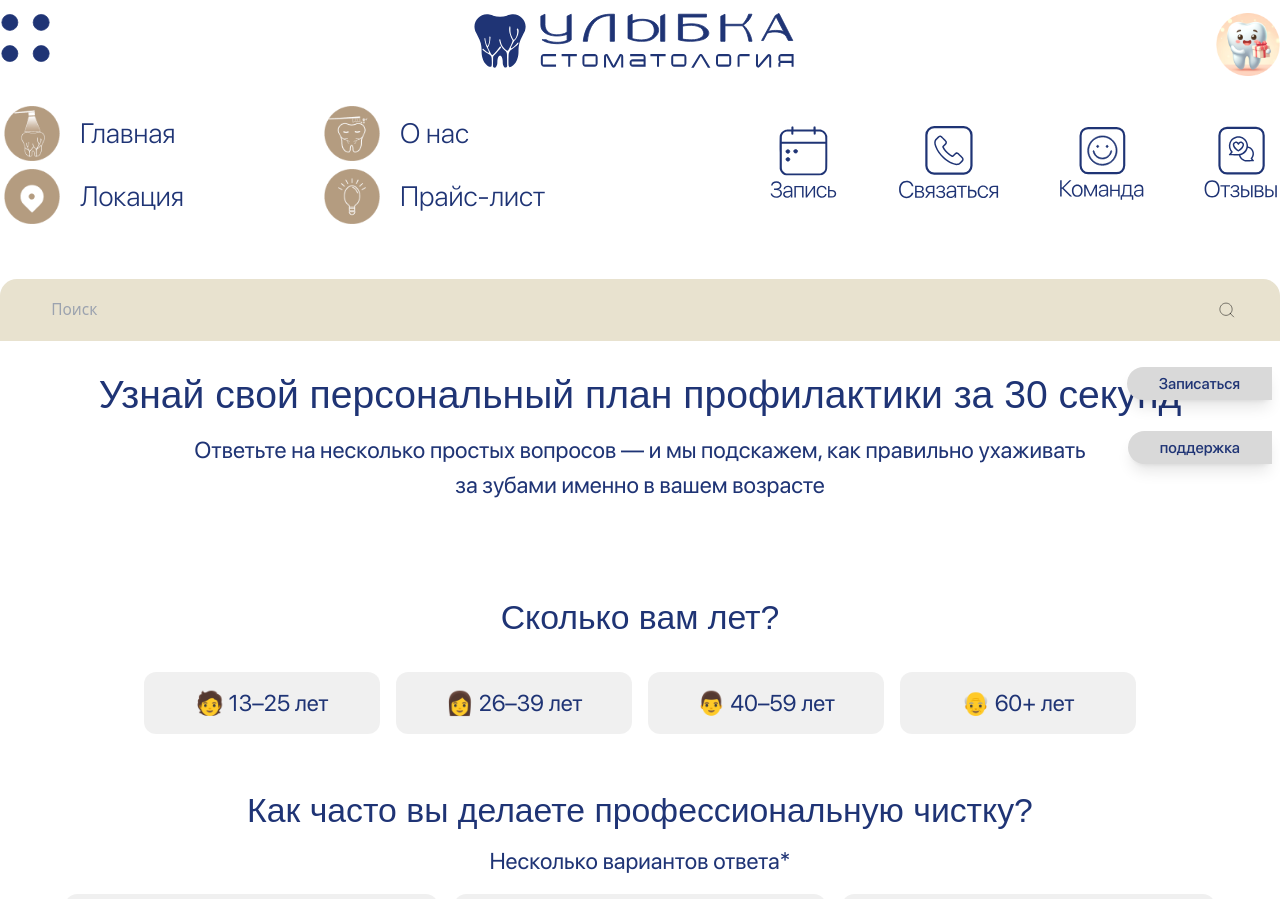
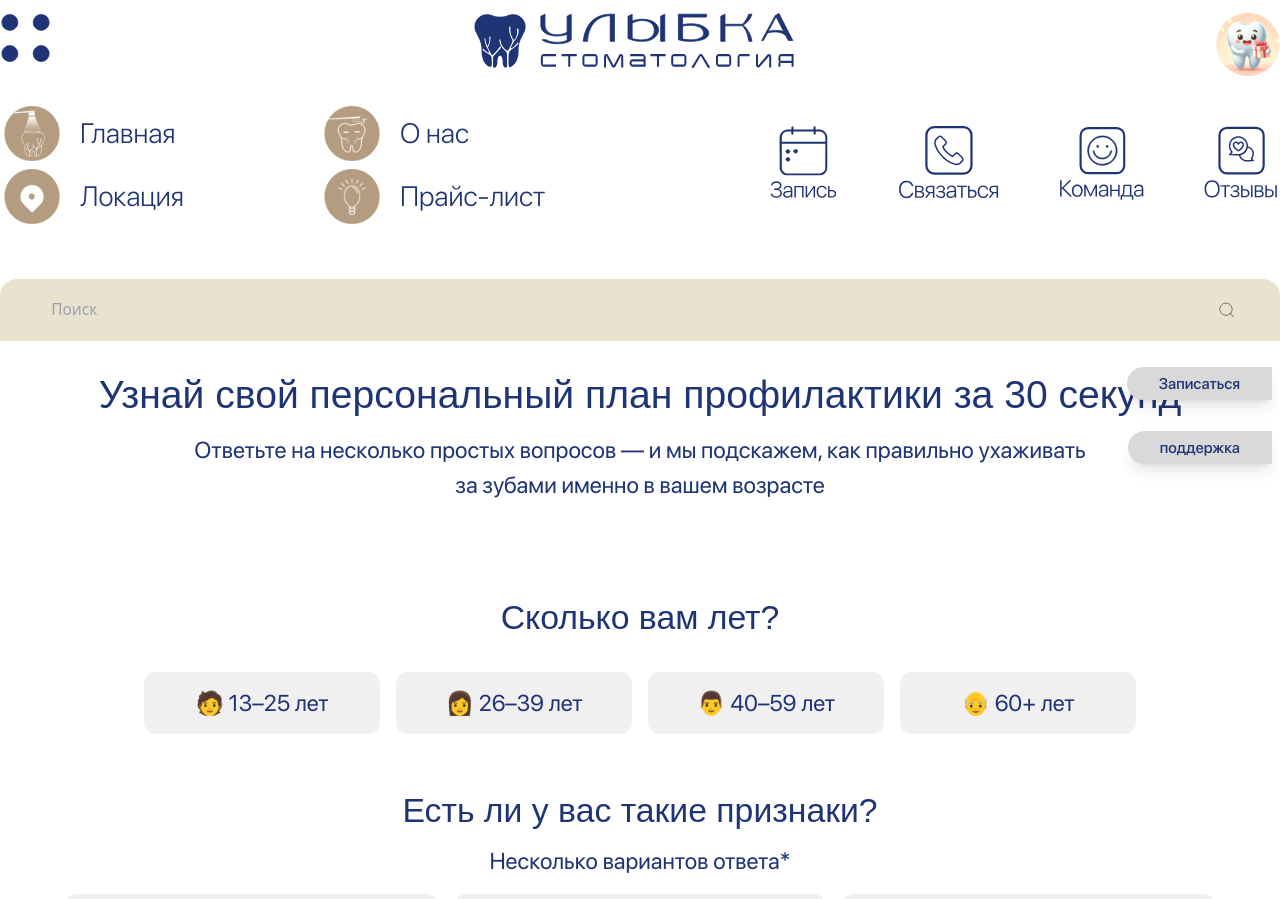
Before and after one commit to yyyytttttttt/ulybkadent, a Next.js app: page /quiz in a window 1280 px wide. Shown: the top 899 px of the page. Built offline with nearby package versions, Linux system fonts and the light colour scheme; a web font is replaced by a local one.

Commit message:
add uploads folder4atat

```diff
--- a/src/app/quiz/page.jsx
+++ b/src/app/quiz/page.jsx
@@ -165,7 +165,7 @@ const page = () => {
           </div>
 
             <div className="max-w-[1150px] mx-auto mb-[4%]">
-            <p className="text-[clamp(1rem,0.6296rem+1.8519vw,2.25rem)] mb-2  font-sfRoundedBold text-center text-[#1F3475]">Как часто вы делаете профессиональную чистку?</p>
+            <p className="text-[clamp(1rem,0.6296rem+1.8519vw,2.25rem)] mb-2  font-sfRoundedBold text-center text-[#1F3475]">Есть ли у вас такие признаки?</p>
             <p className="text-[clamp(0.875rem,0.6898rem+0.9259vw,1.5rem)] mb-4 text-center text-[#1F3475] font-sfRegular" >Несколько вариантов ответа*</p>
             <div className="grid grid-cols-1 md:grid-cols-3 gap-4 justify-between ">
                 {SYMPTOMS.map((item) => {
```
